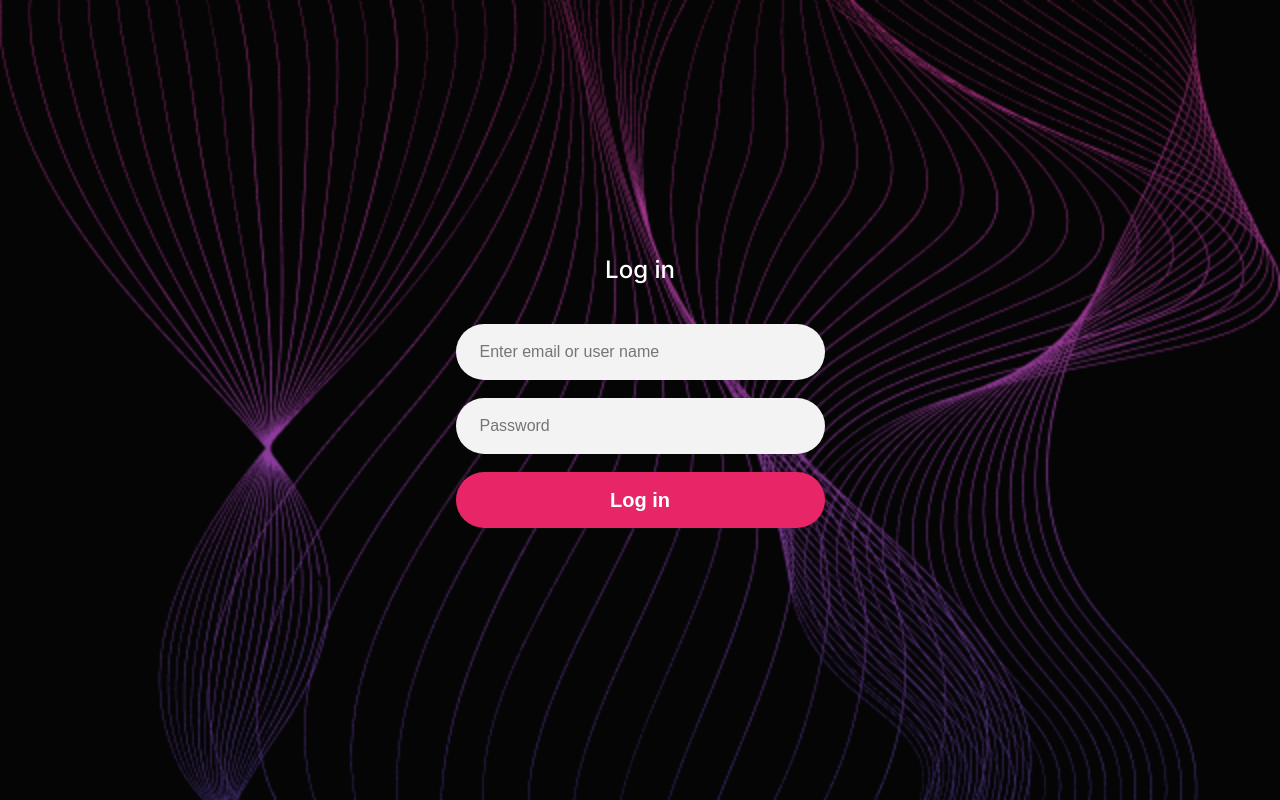
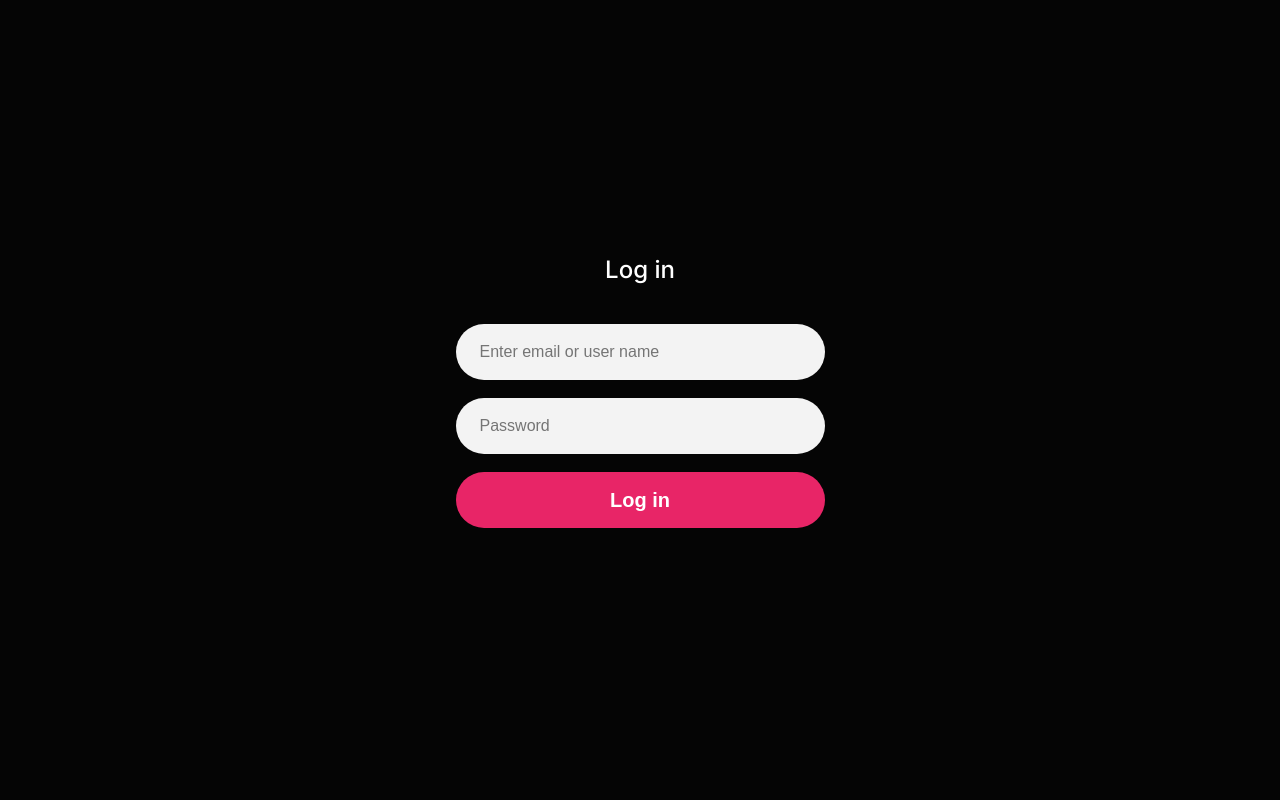
Before and after one commit to nikushabitskinashvili/muse-admin, a Next.js app: page /auth/login in a window 1280 px wide. Built offline with nearby package versions, Linux system fonts and the light colour scheme.

Commit message:
refactore: background

```diff
--- a/app/auth/login/loginPage.module.scss
+++ b/app/auth/login/loginPage.module.scss
@@ -7,7 +7,7 @@
     flex-direction: column;
     align-items: center;
     justify-content: center;
-    background-image: url('../../../public/images/objects.png');
+    //background-image: url('../../../public/images/objects.png');
     background-color: #050505;
     background-size: cover;
     background-position: center;
```
